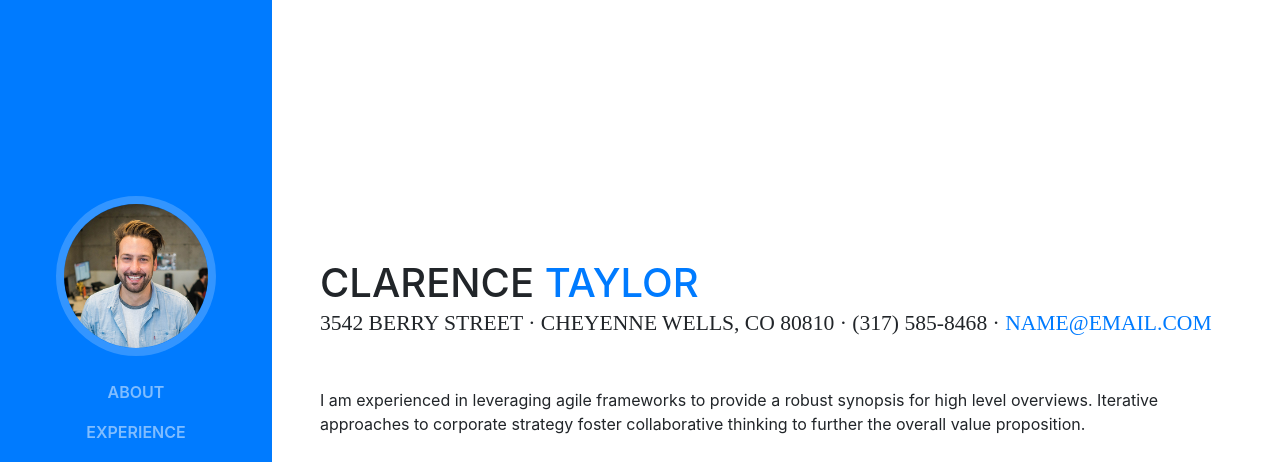
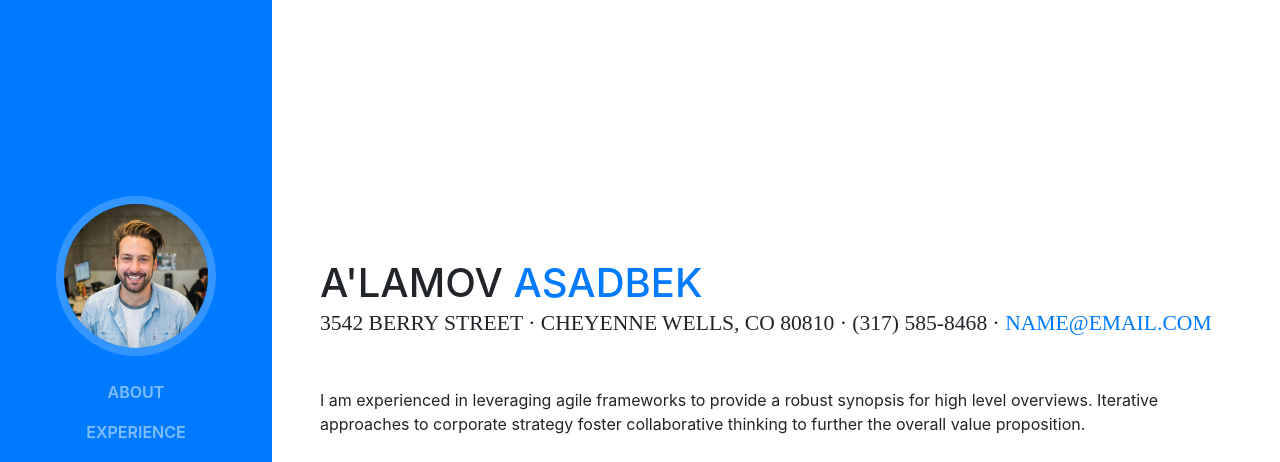
Before and after one commit to alamovAsadbek/my_portfolie, a website with bundled scripts: page index.html in a window 1280 px wide. Shown: the top 462 px of the page. Built offline with nearby package versions, Linux system fonts and the light colour scheme; a web font is replaced by a local one.

Commit message:
change html file

```diff
--- a/index.html
+++ b/index.html
@@ -68,8 +68,8 @@
 
     <section class="resume-section p-3 p-lg-5 d-flex d-column" id="about">
         <div class="my-auto">
-            <h1 class="mb-0">Clarence
-                <span class="text-primary">Taylor</span>
+            <h1 class="mb-0">A'lamov
+                <span class="text-primary">Asadbek</span>
             </h1>
             <div class="subheading mb-5">3542 Berry Street · Cheyenne Wells, CO 80810 · (317) 585-8468 ·
                 <a href="mailto:name@email.com">name@email.com</a>
```
